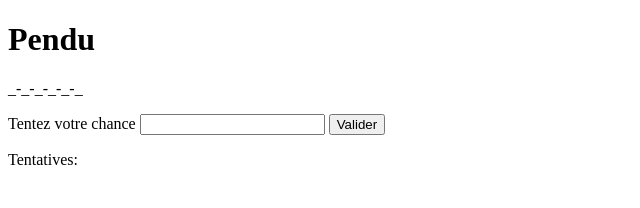
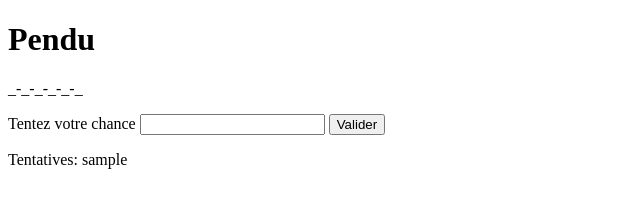
Before and after one commit to bero-semifir/pendu, a plain HTML site: page index.html in a window 1280 px wide. Both pictures are taken after typing "Sample" into the empty fields and a click on the button "Valider". Shown: the full height of the page, 0-640 px from the left. Drawn offline with Linux system fonts and the light colour scheme.

Commit message:
Correction du pendu

```diff
--- a/assets/js/pendu.js
+++ b/assets/js/pendu.js
@@ -3,12 +3,14 @@ const motCache = document.querySelector("#motCache");
 const formulaire = document.querySelector("form");
 const lettreInput = document.querySelector("#lettre");
 const tentatives = document.querySelector("#tentatives");
+const message = document.querySelector("#message")
 
 // Variables pour la logique du pendu
 const motATrouver = "Poulet".toLowerCase().split("");
 //remplissage d'un tableau avec des étoiles
 let progresMot = Array(motATrouver.length).fill("_");
 let lettreTentees = [];
+let victoire = false;
 
 // logique du pendu
 
@@ -30,18 +32,32 @@ function deviner(){
             progresMot[positions] = motATrouver[positions];
         })
         motCache.innerText = progresMot.join("-");
+    }else {
+        // sinon, on met la lettre dans le tableau de lettres tentées
+        lettreTentees.push(lettreInput.value.toLowerCase());
+        tentatives.innerText = lettreTentees;
     }
     console.log({positions, motATrouver, progresMot});
     lettreInput.value = "";
+    if(lettreTentees.length >= 9){
+        message.innerText = "Vous avez perdu";
+        reset();
+    }
+    victoire = progresMot.every((lettre, index)=>{
+        return motATrouver[index] == lettre;
+    })
+    if(victoire){
+        message.innerText = "Vous avez gagné";
+        reset();
+    }
 }
 
-
 function reset(){
-
+    progresMot = Array(motATrouver.length).fill("_");
     motCache.innerText = progresMot.join("-");
     lettreTentees = [];
+    tentatives.innerText = "";
 }
-
 
 window.addEventListener("load", reset);
 formulaire.addEventListener("submit", (event)=>{
--- a/index.html
+++ b/index.html
@@ -20,6 +20,7 @@
 
     <!-- Afficher les lettres qui ont été tenté -->
     <p>Tentatives: <span id="tentatives"></span></p>
+    <p id="message"></p>
 
     <script src="./assets/js/pendu.js"></script>
 </body>
```
